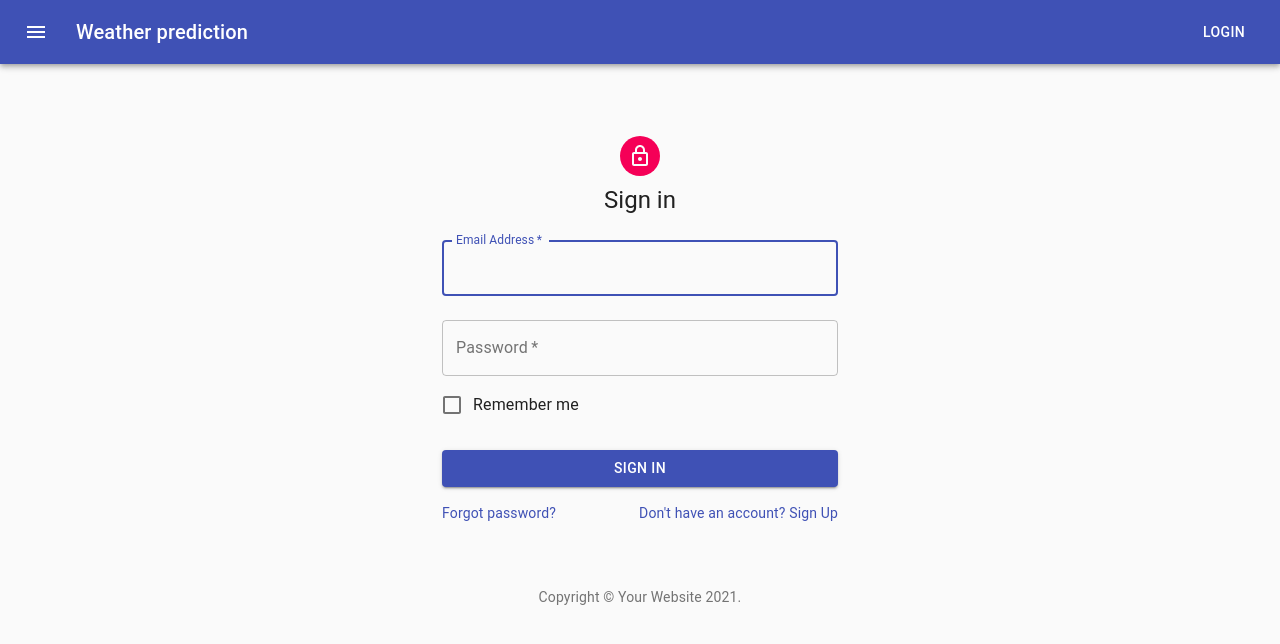
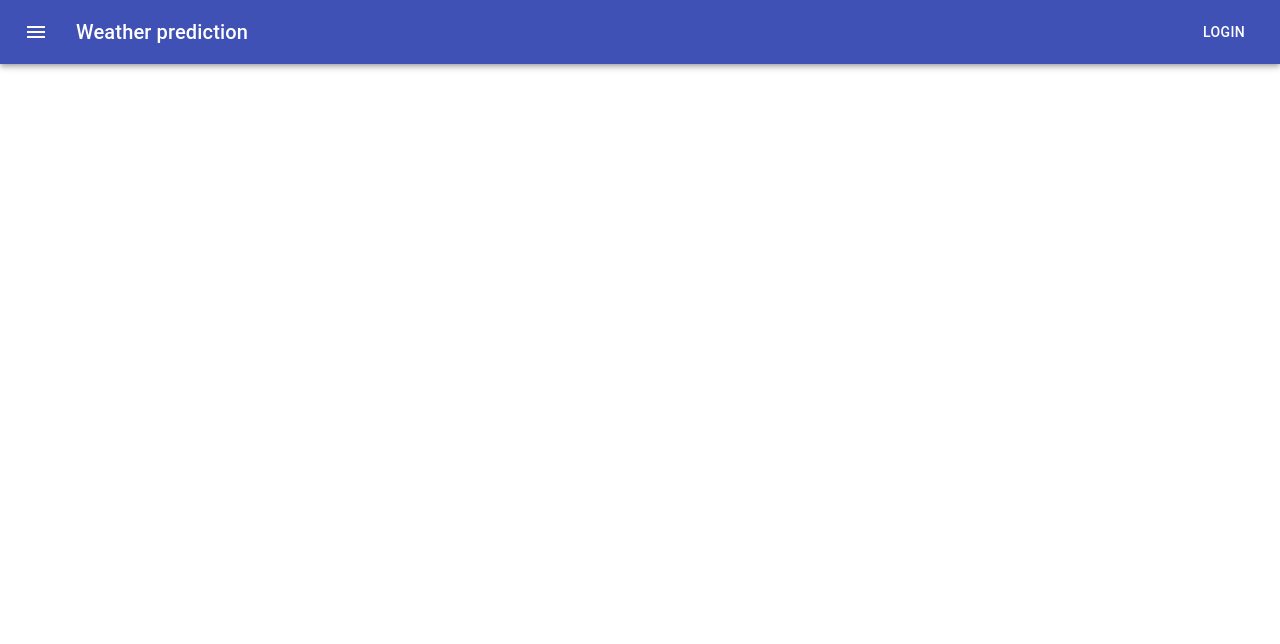
Before and after one commit to szachmati/weather-prediction, a React (Create React App) app: page / in a window 1280 px wide. Shown: the top 644 px of the page. Built offline with nearby package versions, Linux system fonts and the light colour scheme.

Commit message:
add signin component

```diff
--- a/src/App.tsx
+++ b/src/App.tsx
@@ -1,14 +1,19 @@
-import React from 'react';
+import React, {useState} from 'react';
 import './App.css';
 import ButtonAppBar from "./app/components/AppBar";
 import SignIn from "./app/components/SignIn";
 
 
 function App() {
+    const [show, setShown] = useState<boolean>(false);
+
+    const handleClick = () => {
+        setShown(true);
+    }
   return (
       <React.Fragment>
-        <ButtonAppBar />
-        <SignIn />
+        <ButtonAppBar onClick={handleClick} />
+          {show && <SignIn />}
       </React.Fragment>
   );
 }
--- a/src/app/components/AppBar.tsx
+++ b/src/app/components/AppBar.tsx
@@ -19,11 +19,15 @@ const useStyles = makeStyles((theme) => ({
     },
 }));
 
-function ButtonAppBar() {
+interface ButtonAppBarProps {
+    onClick: () => void;
+}
+
+function ButtonAppBar(props: ButtonAppBarProps)  {
     const classes = useStyles();
 
     const handleClick = () => {
-        console.log('clicked');
+        props.onClick();
     }
 
     return (
```
